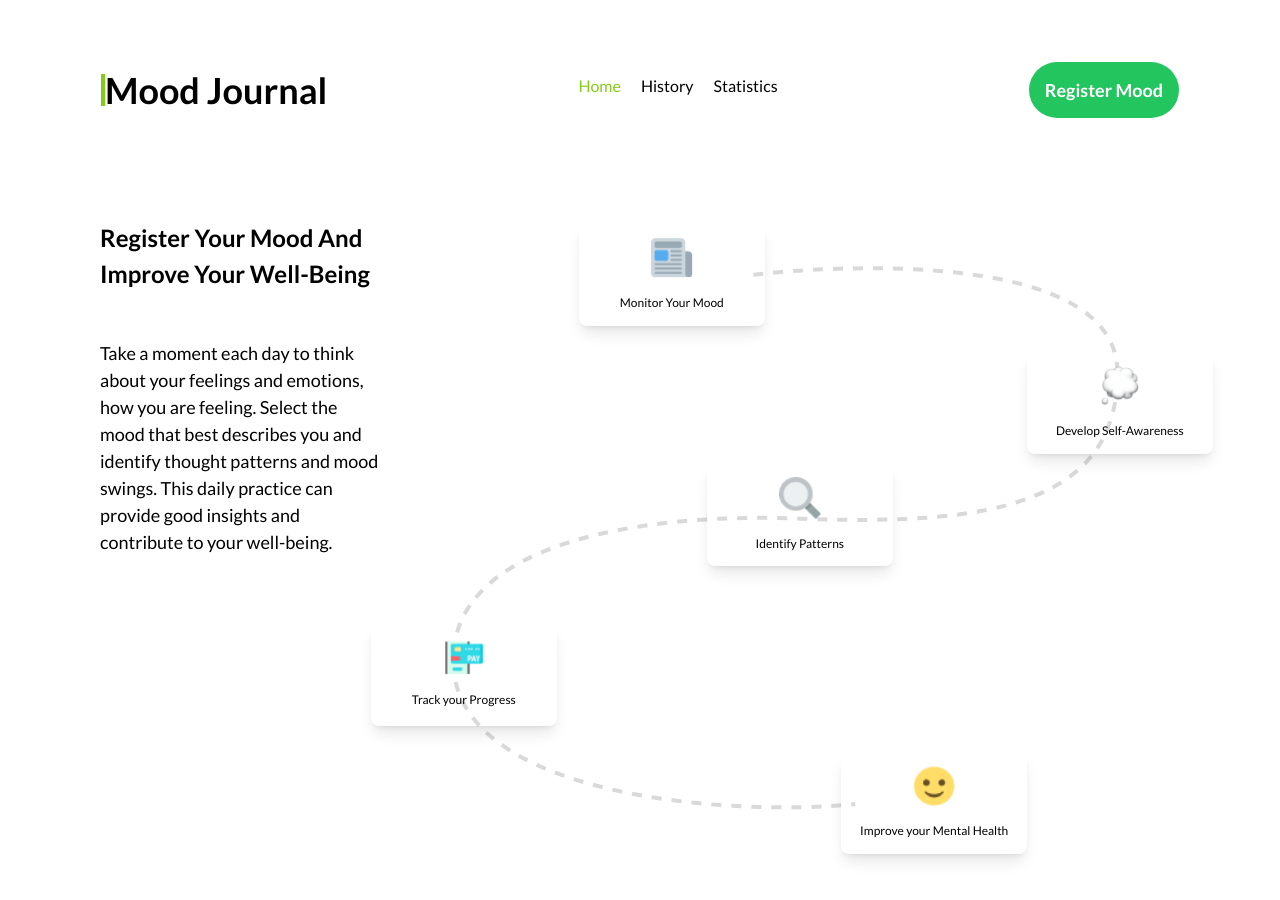
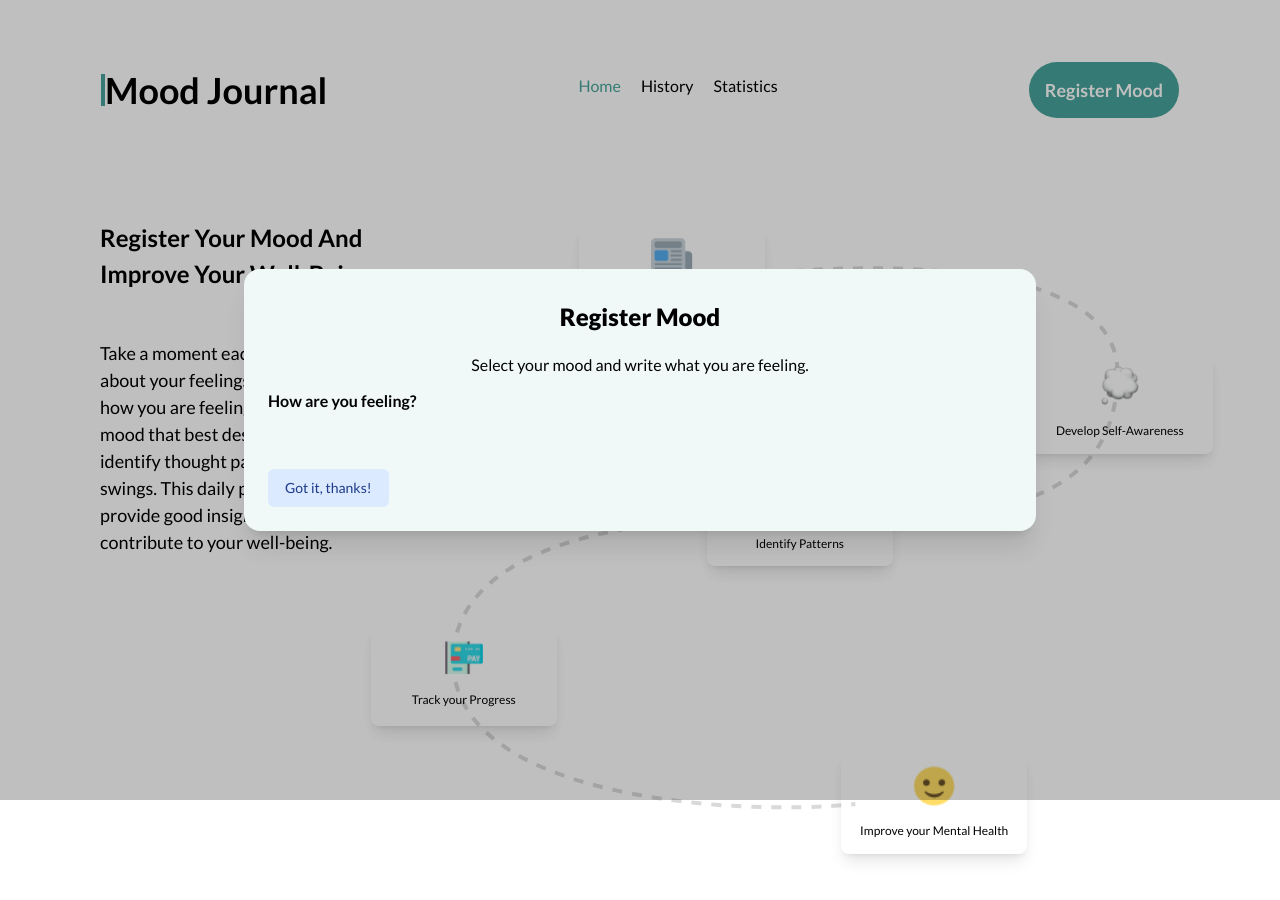
Before and after one commit to NitinKumar77/mood-Journal, a React (Create React App) app: page / in a window 1280 px wide. Both pictures are taken after a click on the button "Register Mood". Shown: the top 900 px of the page. Built offline with nearby package versions, Linux system fonts and the light colour scheme.

Commit message:
spinner added, tables added  working on dialog

```diff
--- a/src/components/header/Header.jsx
+++ b/src/components/header/Header.jsx
@@ -1,19 +1,21 @@
 import React from "react";
+import { useDispatch } from "react-redux";
 import { NavLink } from "react-router-dom";
+import { isModalOpen } from "../../redux/moodSlice";
 
 function Header() {
-
+  const dispatch = useDispatch();
   return (
     <div>
       <div className="Navbar flex  justify-between mx-[6.31rem] mb-[2.63rem] mt-[3.88rem]">
-        <div className="logo self-center  border-lime-500 border-l-4 text-black font-Outfit text-4xl font-semibold leading-8">
+        <div className="logo self-center  border-defaultGreen border-l-4 text-black font-Outfit text-4xl font-semibold leading-8">
           Mood Journal
         </div>
         <div className="menu flex w-66 h-12 justify-center items-center gap-5 flex-shrink-0">
           <NavLink
             to={"/"}
             className={({ isActive }) =>
-              isActive ? "text-lime-500" : "text-black"
+              isActive ? "text-defaultGreen" : "text-black"
             }
           >
             <span className="menu-1  text-center  text-base font-medium leading-6">
@@ -23,7 +25,7 @@ function Header() {
           <NavLink
             to={"/history"}
             className={({ isActive }) =>
-              isActive ? "text-lime-500" : "text-black"
+              isActive ? "text-defaultGreen" : "text-black"
             }
           >
             <span className="menu-2 text-center  text-base font-medium leading-6">
@@ -33,7 +35,7 @@ function Header() {
           <NavLink
             to={"/Statistics"}
             className={({ isActive }) =>
-              isActive ? "text-lime-500" : "text-black"
+              isActive ? "text-defaultGreen" : "text-black"
             }
           >
             <span className="menu-3 text-center  text-base font-medium leading-6">
@@ -42,7 +44,10 @@ function Header() {
           </NavLink>
         </div>
         <div className="register-button ">
-          <button className="bg-green-500 flex  p-4 justify-center items-center gap-4 rounded-[6.25rem] text-white  text-lg font-semibold leading-6  ">
+          <button
+            className="bg-defaultGreen flex  p-4 justify-center items-center gap-4 rounded-[6.25rem] text-white  text-lg font-semibold leading-6  "
+            onClick={() => dispatch(isModalOpen(true))}
+          >
             {" "}
             Register Mood
           </button>
--- a/src/components/modal/Modal.jsx
+++ b/src/components/modal/Modal.jsx
@@ -1,30 +1,17 @@
 import { Dialog, Transition } from "@headlessui/react";
-import { Fragment, useState } from "react";
+import { Fragment } from "react";
+import { useDispatch } from "react-redux";
 
-export default function Modal() {
-  let [isOpen, setIsOpen] = useState(true);
-
-  function closeModal() {
-    setIsOpen(false);
-  }
-
-  function openModal() {
-    setIsOpen(true);
-  }
+export default function Modal({ isModalOpen, modalOpen }) {
+  const dispatch = useDispatch();
   return (
     <>
-      <div className="fixed inset-0 flex items-center justify-center">
-        <button
-          type="button"
-          onClick={openModal}
-          className="rounded-md bg-black bg-opacity-20 px-4 py-2 text-sm font-medium text-white hover:bg-opacity-30 focus:outline-none focus-visible:ring-2 focus-visible:ring-white focus-visible:ring-opacity-75"
+      <Transition appear show={modalOpen} as={Fragment}>
+        <Dialog
+          as="div"
+          className="relative z-10 "
+          onClose={() => dispatch(isModalOpen(false))}
         >
-          Open dialog
-        </button>
-      </div>
-
-      <Transition appear show={isOpen} as={Fragment}>
-        <Dialog as="div" className="relative z-10" onClose={closeModal}>
           <Transition.Child
             as={Fragment}
             enter="ease-out duration-300"
@@ -48,25 +35,28 @@ export default function Modal() {
                 leaveFrom="opacity-100 scale-100"
                 leaveTo="opacity-0 scale-95"
               >
-                <Dialog.Panel className="w-full max-w-md transform overflow-hidden rounded-2xl bg-white p-6 text-left align-middle shadow-xl transition-all">
+                <Dialog.Panel className="flex max-w-[49.5rem] max-h-[28.5rem] p-6 flex-col items-start gap-4 flex-shrink-0 w-full  transform overflow-hidden rounded-2xl bg-[#F0F8F8] text-left align-middle shadow-xl transition-all">
                   <Dialog.Title
                     as="h3"
-                    className="text-lg font-medium leading-6 text-gray-900"
+                    className={"flex flex-col w-full gap-3"}
                   >
-                    Payment successful
+                    <div className=" text-center  text-2xl p-2 font-extrabold ">
+                      Register Mood
+                    </div>
+                    <div className=" text-center text-base font-normal ">
+                      Select your mood and write what you are feeling.
+                    </div>
+                    <div className="  text-base font-semibold ">
+                      How are you feeling?
+                    </div>
                   </Dialog.Title>
-                  <div className="mt-2">
-                    <p className="text-sm text-gray-500">
-                      Your payment has been successfully submitted. We’ve sent
-                      you an email with all of the details of your order.
-                    </p>
-                  </div>
+                  <div className="mt-2"></div>
 
                   <div className="mt-4">
                     <button
                       type="button"
                       className="inline-flex justify-center rounded-md border border-transparent bg-blue-100 px-4 py-2 text-sm font-medium text-blue-900 hover:bg-blue-200 focus:outline-none focus-visible:ring-2 focus-visible:ring-blue-500 focus-visible:ring-offset-2"
-                      onClick={closeModal}
+                      onClick={() => dispatch(isModalOpen(false))}
                     >
                       Got it, thanks!
                     </button>
--- /dev/null
+++ b/src/components/spinner/Spinner.jsx
@@ -0,0 +1,17 @@
+import React from "react";
+
+function Spinner() {
+  return (
+    <div className="flex justify-center items-center h-[80vh]">
+      <div
+        className="inline-block h-8 w-8 animate-spin rounded-full border-4 border-solid border-spinnerdark border-r-spinnerLight align-[-0.125em] motion-reduce:animate-[spin_1.5s_linear_infinite]"
+        role="status"
+      >
+        <span className="!absolute !-m-px !h-px !w-px !overflow-hidden !whitespace-nowrap !border-0 !p-0 ![clip:rect(0,0,0,0)]">
+          Loading...
+        </span>
+      </div>
+    </div>
+  );
+}
+export default Spinner;
--- /dev/null
+++ b/src/components/table/Table.jsx
@@ -0,0 +1,57 @@
+import React from "react";
+import { useSelector } from "react-redux";
+
+function Table() {
+  const moodsData = useSelector((state) => state.mood.data);
+  return (
+    <>
+      <div className=" bg-customTableBLue mt-16 flex justify-around">
+        <div className="min-w-[25.85419rem] min-h-[1.5rem] flex justify-center">
+          <span className=" p-3 text-black text-center  text-base font-semibold leading-6 tracking-tight">
+            Content
+          </span>
+        </div>
+        <div className="min-w-[25.85419rem] min-h-[1.5rem] flex justify-center">
+          <span className=" p-3 text-black text-center  text-base font-semibold leading-6 tracking-tight">
+            Mood
+          </span>
+        </div>
+        <div className="min-w-[25.85419rem] min-h-[1.5rem] flex justify-center">
+          <span className=" p-3 text-black text-center  text-base font-semibold leading-6 tracking-tight">
+            Data
+          </span>
+        </div>
+      </div>
+      {moodsData.map((data) => (
+        <div
+          key={data.date}
+          className={
+            data.mood === "Happy"
+              ? "bg-customTableBLue flex mt-2 justify-around"
+              : data.mood === "Sad"
+              ? "bg-customSad flex mt-2 justify-around"
+              : "bg-customTableOrange flex mt-2 justify-around"
+          }
+        >
+          <div className="min-w-[25.85419rem] min-h-[1.5rem] flex  justify-center ">
+            <span className=" p-3 text-black  text-base font-normal leading-6">
+              {data.description}
+            </span>
+          </div>
+          <div className="min-w-[25.85419rem] min-h-[1.5rem] flex justify-center ">
+            <span className=" p-3 text-black  text-base font-normal leading-6">
+              {data.mood}
+            </span>
+          </div>
+          <div className="min-w-[25.85419rem] min-h-[1.5rem] flex justify-center ">
+            <span className=" p-3 text-black  text-base font-normal leading-6">
+              {data.date.split("T")[0]}
+            </span>
+          </div>
+        </div>
+      ))}
+    </>
+  );
+}
+
+export default Table;
--- a/src/pages/History.jsx
+++ b/src/pages/History.jsx
@@ -1,19 +1,36 @@
-import React from "react";
+import React, { useEffect } from "react";
 import { cardData } from "../components/vectorOptionsData";
 import Card from "../components/card/Card";
 import MenuSelections from "../components/menu/MenuSelections";
+import { useDispatch, useSelector } from "react-redux";
+import { moodListThunk } from "../redux/moodSlice";
+import Table from "../components/table/Table";
+import Spinner from "../components/spinner/Spinner";
 
 function History() {
+  const dispatch = useDispatch();
+  const isLoading = useSelector((state) => state.mood.isLoading);
+
+  useEffect(() => {
+    dispatch(moodListThunk());
+  }, [dispatch]);
   return (
+    <>
+      {isLoading ? (
+        <Spinner />
+      ) : (
         <div className="ml-[6.31rem] mr-[6.25rem]">
           <MenuSelections />
           <div className="summary flex justify-evenly gap-[2.09rem] mt-8">
             {cardData.map((data) => (
-          <Card icon={data.icon} text={data.text} />
+              <Card icon={data.icon} text={data.text} key={data.text} />
             ))}
           </div>
-      <div className="table"></div>
+
+          {<Table />}
         </div>
+      )}
+    </>
   );
 }
 
--- a/src/pages/Root.jsx
+++ b/src/pages/Root.jsx
@@ -1,25 +1,18 @@
-import React, { useState } from "react";
+import React from "react";
 import { Outlet } from "react-router-dom";
 import Header from "../components/header/Header";
-// import Modal from "../components/modal/Modal";
+import Modal from "../components/modal/Modal";
+import { isModalOpen } from "../redux/moodSlice";
+import { useSelector } from "react-redux";
 
 function Root() {
-  // let [isOpen, setIsOpen] = useState(true);
+  const modalOpen = useSelector((state) => state.mood.modalOpen);
 
-  // function closeModal() {
-  //   setIsOpen(false);
-  // }
-
-  // function openModal() {
-  //   setIsOpen(true);
-  // }
   return (
     <div>
       <Header />
       <Outlet />
-      {/* {isOpen && (
-        <Modal closeModal={closeModal} openModal={openModal} isOpen={isOpen} />
-      )} */}
+      {modalOpen && <Modal isModalOpen={isModalOpen} modalOpen={modalOpen} />}
     </div>
   );
 }
--- /dev/null
+++ b/src/redux/moodSlice.js
@@ -0,0 +1,48 @@
+import { createSlice } from "@reduxjs/toolkit";
+const initialState = {
+  data: [],
+  isLoading: false,
+  modalOpen: false,
+};
+const moodSlice = createSlice({
+  name: "moodSlice",
+  initialState,
+  reducers: {
+    setData(state, action) {
+      state.data = action.payload;
+      console.log(state);
+    },
+    setIsLoading(state, action) {
+      state.isLoading = action.payload;
+    },
+    isModalOpen(state, action) {
+      state.modalOpen = action.payload;
+    },
+  },
+});
+
+export const moodListThunk = (value = "mood") => {
+  return async (dispatch) => {
+    const fetchingData = async () => {
+      dispatch(setIsLoading(true));
+      const response = await fetch(`http://localhost:8080/api/${value}`);
+      if (!response.ok) {
+        dispatch(setIsLoading(false));
+        throw new Error("Fetching Mooods List Went WRONG");
+      }
+      const data = await response.json();
+      dispatch(setIsLoading(false));
+      return data;
+    };
+    try {
+      const data = await fetchingData();
+
+      dispatch(setData(data.moods));
+    } catch (error) {
+      console.log(error.message);
+    }
+  };
+};
+
+export const { setData, setIsLoading, isModalOpen } = moodSlice.actions;
+export default moodSlice;
--- a/src/redux/store.js
+++ b/src/redux/store.js
@@ -1,7 +1,8 @@
 import { configureStore } from "@reduxjs/toolkit";
+import moodSlice from "./moodSlice";
 
 const store = configureStore({
-  reducer: {},
+  reducer: { mood: moodSlice.reducer },
 });
 
 export default store;
--- a/tailwind.config.js
+++ b/tailwind.config.js
@@ -10,6 +10,12 @@ module.exports = {
         customPurple: "#BEBEFF",
         customGreen: "#B7FFE4",
         customGrey: "#F2F2F2",
+        customTableBLue: "rgb(240,248,248)",
+        customTableOrange: "rgba(254, 248, 230, 1)",
+        customSad: "rgba(253, 244, 240, 1)",
+        defaultGreen: "rgba(70, 163, 154, 1)",
+        spinnerLight: "rgba(85, 189, 179, 1)",
+        spinnerdark: "rgba(85, 189, 179, 0.5)",
       },
       padding: {
         customCardPadding: "1.17rem 1.67rem 4.67rem 1.39rem",
```
Lines whose indentation alone changed are shown as unchanged.
